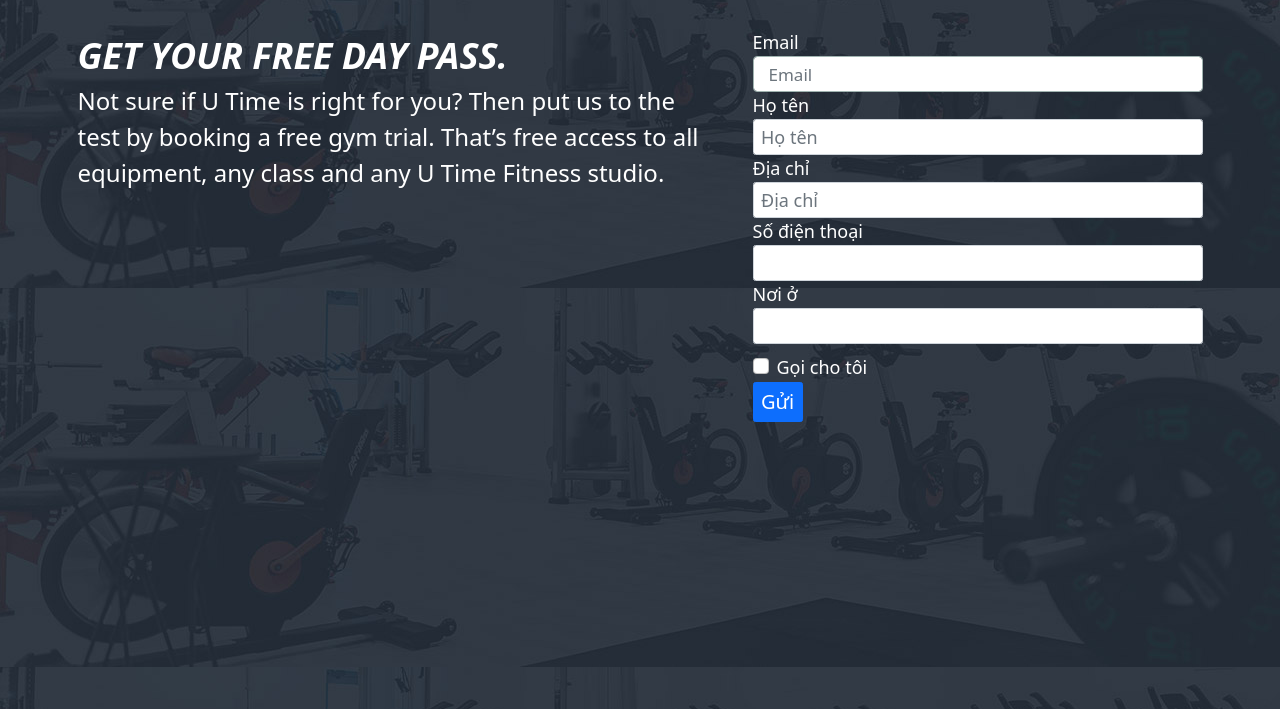
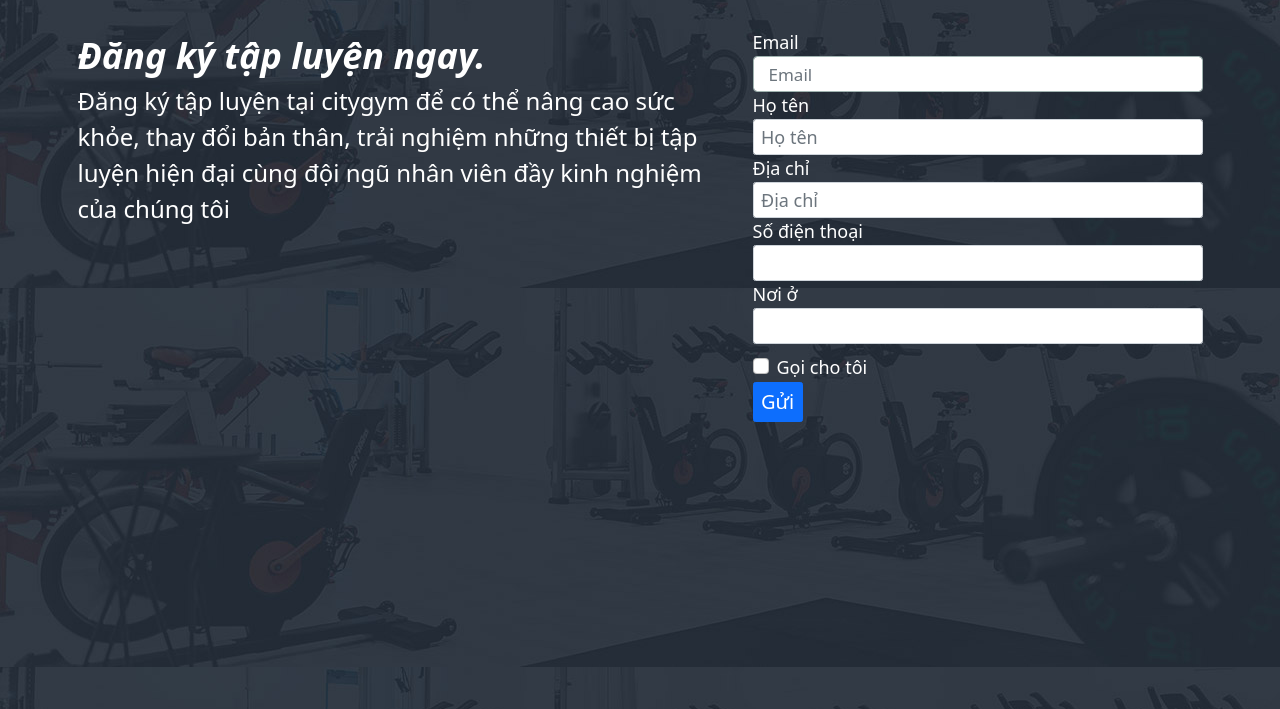
Before and after one commit to hoanhtranh90/thietkeweb, a plain HTML site: page datlich.html in a window 1280 px wide. Shown: the part 91-800 px from the top of the page. Drawn offline with nearby package versions, Linux system fonts and the light colour scheme; files whose address does not match are found by name.

Commit message:
Update datlich.html

```diff
--- a/datlich.html
+++ b/datlich.html
@@ -75,11 +75,12 @@
 
     <div class=" container d-flex justify-content-between" style="padding-top: 120px; ">
 
-      <div  style="width: 60%; padding-right: 30px;">
-        <label style="color: #fff; font-style: italic; font-size: 36px; font-weight: 700;">GET YOUR FREE DAY PASS.</label>
-        <label style="font-size: 24px;">Not sure if U Time is right for you? Then put us to the test by booking a free gym trial. That’s free access to all equipment, any class and any U Time Fitness studio.
+     <div  style="width: 60%; padding-right: 30px;">
+        <label style="color: #fff; font-style: italic; font-size: 36px; font-weight: 700;">Đăng ký tập luyện ngay.</label>
+        <label style="font-size: 24px;">
+          Đăng ký tập luyện tại citygym để có thể nâng cao sức khỏe, thay đổi bản thân, trải nghiệm những thiết bị tập luyện hiện đại cùng đội ngũ nhân viên đầy kinh nghiệm của chúng tôi
           </label>
-        </div>
+      </div>
 
       <form class=" forms" style=" width: 40%;">
         <div class="form-row">
```
